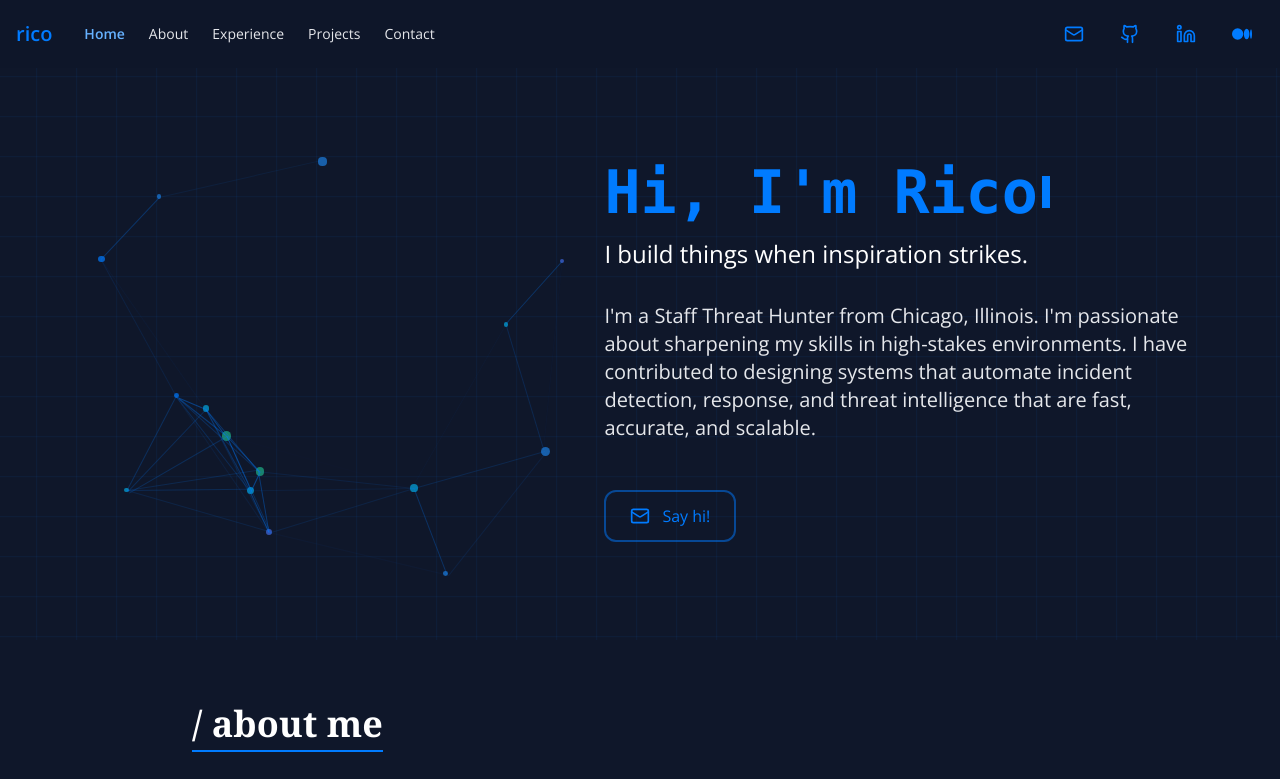
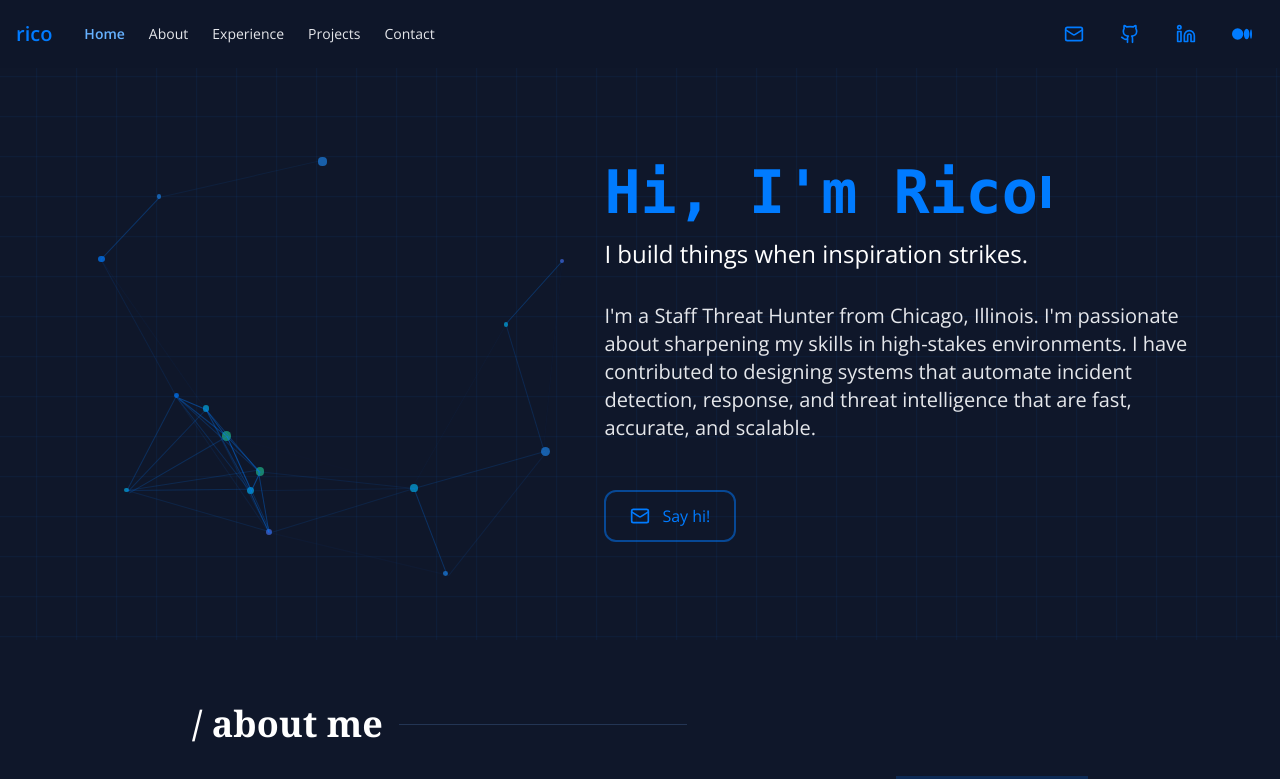
Before and after one commit to ricomanifesto/rico, a React (Vite) app: page / in a window 1280 px wide. Shown: the top 779 px of the page. Built offline with nearby package versions, Linux system fonts and the light colour scheme.

Commit message:
Update shared section heading rule

```diff
--- a/scripts/check-source-accessibility.mjs
+++ b/scripts/check-source-accessibility.mjs
@@ -58,6 +58,11 @@ const checks = [
     label: "main content skip-link target is programmatically focusable",
     pattern: /<main[^>]*id="main-content"[^>]*tabIndex=\{-1\}/,
     source: homeSource,
+  },
+  {
+    label: "section headings use a shared title and rule treatment",
+    pattern: /--section-rule:\s*#233554;[\s\S]*\.section-title\s*\{[\s\S]*display:\s*flex;[\s\S]*align-items:\s*center;[\s\S]*gap:\s*1rem;[\s\S]*width:\s*100%;[\s\S]*\.section-title::after\s*\{[\s\S]*flex:\s*1;[\s\S]*max-width:\s*18rem;[\s\S]*height:\s*1px;[\s\S]*background-color:\s*var\(--section-rule\);[\s\S]*@media \(max-width: 768px\)\s*\{[\s\S]*\.section-title::after\s*\{[\s\S]*display:\s*none;/,
+    source: indexCss,
   },
   {
     label: "footer copyright year uses machine-readable time markup",
--- a/src/index.css
+++ b/src/index.css
@@ -10,6 +10,7 @@
     --primary-accent: #007bff;
     --secondary-accent: #20c997;
     --border-color: #ddd;
+    --section-rule: #233554;
 
     /* shadcn color variables */
     --background: 180, 14%, 97%;
@@ -74,24 +75,25 @@
 
 .section-title {
   position: relative;
-  display: inline-block;
-  padding-bottom: 0.5rem;
+  display: flex;
+  align-items: center;
+  gap: 1rem;
+  width: 100%;
+  padding-bottom: 0;
 }
 
 .section-title::after {
   content: "";
-  position: absolute;
-  left: 0;
-  bottom: 0;
-  width: 100%;
-  height: 2px;
-  background-color: var(--primary-accent);
+  display: block;
+  flex: 1;
+  max-width: 18rem;
+  height: 1px;
+  background-color: var(--section-rule);
 }
 
 @media (max-width: 768px) {
   .section-title::after {
-    width: 70%;
-    left: 15%;
+    display: none;
   }
 }
 
```
